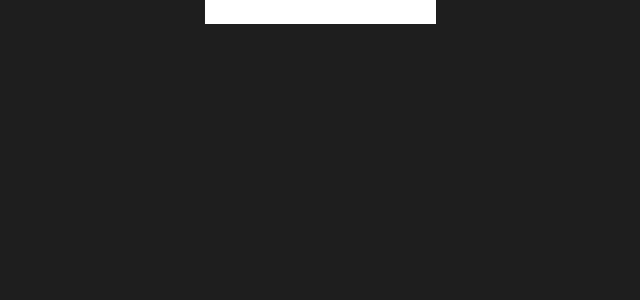
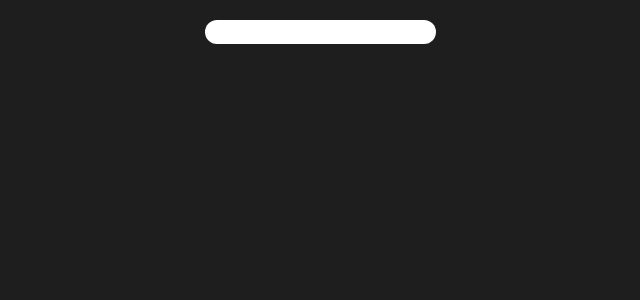
Before and after one commit to saul1217/Proyecto2, a React (Vite) app in the folder Proyeto 2/: page / in a window 1280 px wide. Shown: the top 300 px of the page, without its empty margins (320-960 px from the left). Built offline with nearby package versions, Linux system fonts and the light colour scheme.

Commit message:
se separan componenetes de app.jsx
tambien se edita un poco el css para detalles menores

```diff
--- a/Proyeto 2/src/App.jsx
+++ b/Proyeto 2/src/App.jsx
@@ -1,32 +1,12 @@
-import { useState } from "react";
 import { Buscador } from "./Components/Buscador";
 import { GridGifs } from "./Components/GridGifs";
 import './Components/Style.css'
+import { UseSearchGifs } from "./Components/UseSearchGifs";
 
 
 function App() {
+  const{valorInput,onChange, onSubmit, gifs} = UseSearchGifs();
 
-  const [valorInput, setValorInput] = useState('');
-  const [gifs, setGifs] = useState([]);
-
-
-  const onChange = (evento) => {
-    const valor = evento.target.value;
-    setValorInput(valor);
-  }
-
-  const getGifs = async (query) => {
-    const url =   `https://api.giphy.com/v1/gifs/search?api_key=puoAHOcYjckOvMJ5uPn5AoqrtNEpcREX&q=${query}`;
-    const respone = await fetch(url);
-    const data = await respone.json();
-    return data.data
-  }
-
-   const onSubmit = async (evento) => {
-        evento.preventDefault();
-        const gifs = await getGifs(valorInput);
-        setGifs(gifs);
-    }
 
 
   return (
--- a/Proyeto 2/src/Components/Style.css
+++ b/Proyeto 2/src/Components/Style.css
@@ -3,9 +3,13 @@
 }
 
 .form-buscador{
+    margin-top: 20px;
+    margin-bottom: 20px;
     text-align: center;
 }
 .buscador{
+    border-radius: 16px;
+    text-align: center;
     background-color: white;
     padding: 0px 0px .2rem #ffff;
     border: none;
@@ -17,7 +21,7 @@
     max-width: 100%;
     aspect-ratio: 1/1;
     object-fit: cover;
-    margin: 5px;
+    margin-bottom: 15px;
 }
 
 .contenedor-gifs{
--- /dev/null
+++ b/Proyeto 2/src/Components/UseSearchGifs.js
@@ -0,0 +1,33 @@
+import { useState } from "react";
+export const UseSearchGifs = () =>{
+
+
+  const [valorInput, setValorInput] = useState('');
+  const [gifs, setGifs] = useState([]);
+
+
+  const onChange = (evento) => {
+  const valor = evento.target.value;
+  setValorInput(valor);
+  }
+
+  const getGifs = async (query) => {
+  const url =   `https://api.giphy.com/v1/gifs/search?api_key=puoAHOcYjckOvMJ5uPn5AoqrtNEpcREX&q=${query}`;
+  const respone = await fetch(url);
+  const data = await respone.json();
+  return data.data;
+  }
+
+  const onSubmit = async (evento) => {
+  evento.preventDefault();
+  const gifs = await getGifs(valorInput);
+  setGifs(gifs);
+  }
+
+  return{
+    onSubmit,
+    onChange,
+    valorInput,
+    gifs
+  }
+}
```
